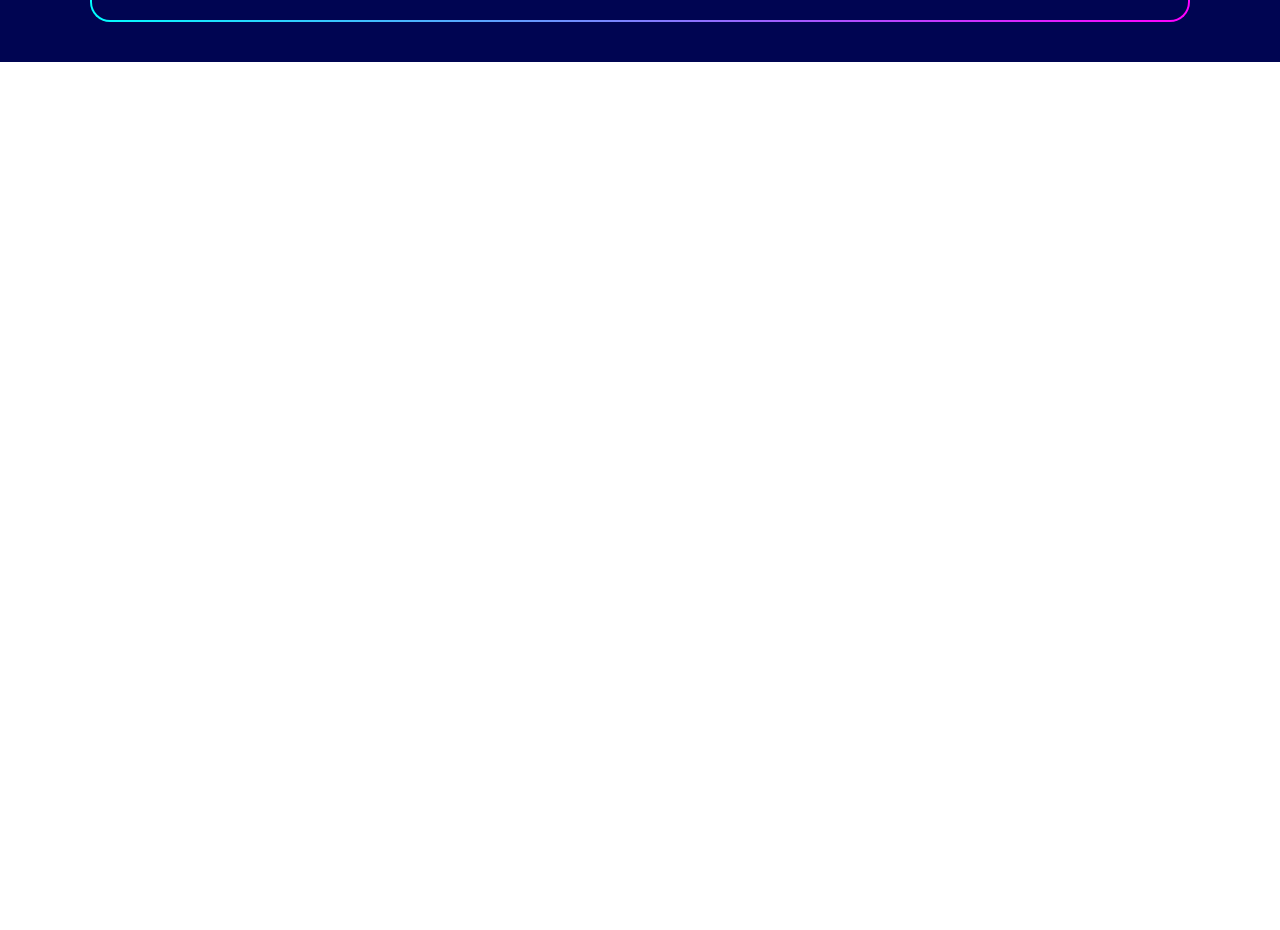
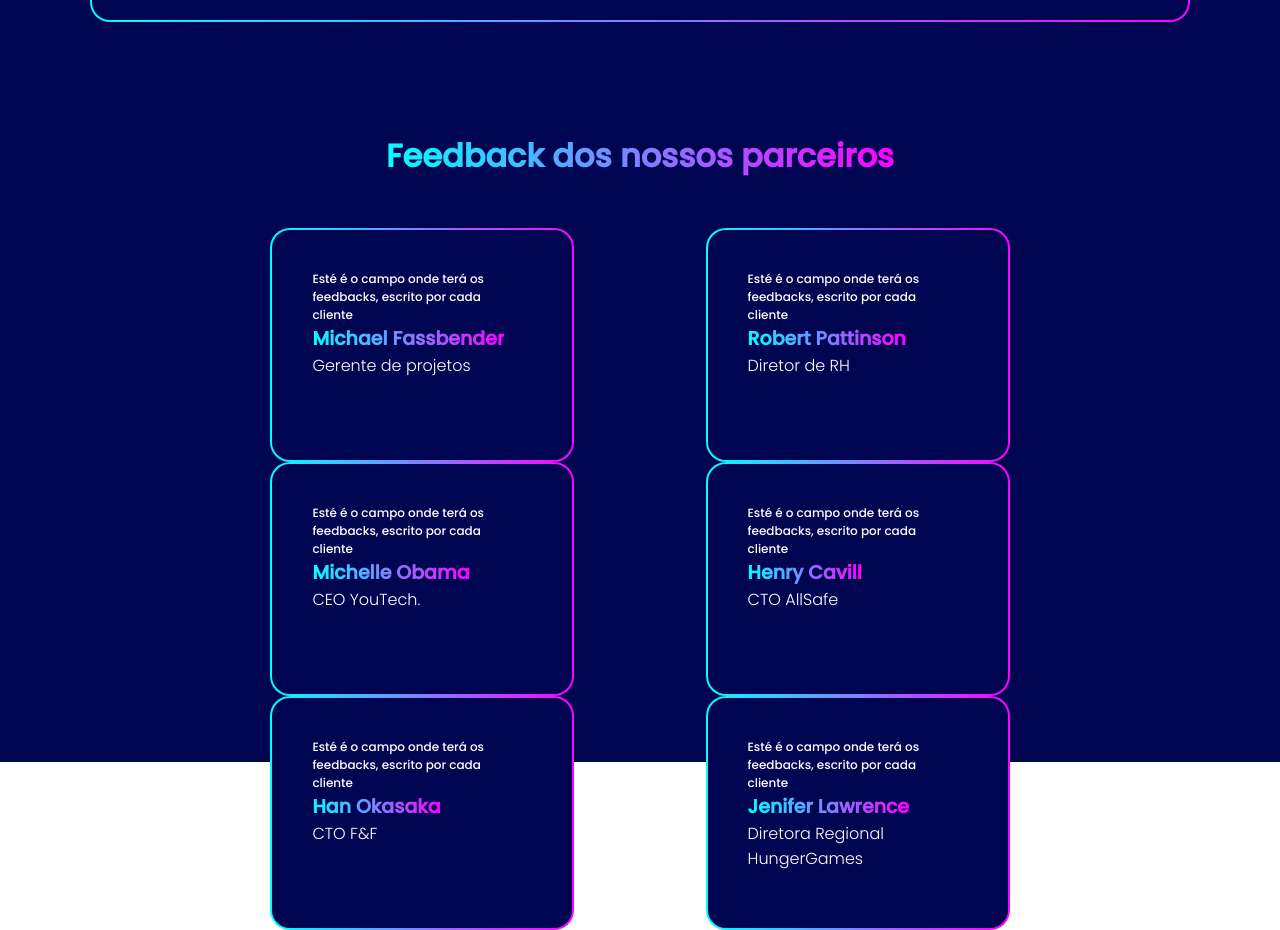
Before and after one commit to foliveiracamara/projeto-p.i-grupo-10, a React (Create React App) app in the folder projeto-react/onhome/: page / in a window 1280 px wide. Shown: the part 1591-2521 px from the top of the page. Before the commit the page ends 1653 px from the top, so only its background shows below. Built offline with nearby package versions, Linux system fonts and the light colour scheme.

Commit message:
Subindo parte dos feedbacks dos parceiros

```diff
--- a/projeto-react/onhome/src/components/Border/index.jsx
+++ b/projeto-react/onhome/src/components/Border/index.jsx
@@ -1,7 +1,7 @@
 import { height } from "@mui/system"
 import "./style.css"
 
-const Border = ({text, width, children}) => {
+const Border = ({text, width, height, children}) => {
 
     return (
         <div>
--- a/projeto-react/onhome/src/components/GradientText/index.jsx
+++ b/projeto-react/onhome/src/components/GradientText/index.jsx
@@ -5,15 +5,16 @@ const GradientText = (props) => {
     const textAlign = props.align ?? "center";
     const marginHorizontal = textAlign==="center" ? "auto" : "0";
 
+
     return (
         <div className={`text ${className}`} style={{ textAlign: textAlign }}>
-            <div className="label">
+            <div className="label" style={{fontSize: `${props.fontSizeLabel}px`}}>
                 {props.label ?? ''}
             </div>
-            <div className="title" style={{ margin: marginHorizontal }}>
+            <div className="title" style={{margin: marginHorizontal,fontSize: `${props.fontSizeTitle}px`}}>
                 {props.title ?? ''}
             </div>
-            <div className="subtitle">
+            <div className="subtitle" style={{fontSize: `${props.fontSizeSubtitle}px`}}>
                 {props.subtitle ?? ''}
             </div>
         </div>
--- a/projeto-react/onhome/src/components/Produtos/TextWithImage/index.jsx
+++ b/projeto-react/onhome/src/components/Produtos/TextWithImage/index.jsx
@@ -5,7 +5,13 @@ import './style.css';
 const TextWithImage = (props) => {
     return (
         <div className="textWithImage" style={{ flexDirection: props.reverse }}>
-            <GradientText label={props.label} title={props.title} subtitle={props.subtitle} align="left"/>
+            <GradientText
+                label={props.label}
+                title={props.title}
+                subtitle={props.subtitle}
+                fontSizeTitle={props.fontSizeTitle}
+                fontSizeLabel={props.fontSizeLabel}
+                align="left"/>
             <img src={props.image} alt={props.alt} />
         </div>
     );
--- /dev/null
+++ b/projeto-react/onhome/src/pages/InitialPage/Components/FeedbackCard/FeedbackCard.jsx
@@ -0,0 +1,23 @@
+import Border from '../../../../components/Border'
+import TextWithImage from '../../../../components/Produtos/TextWithImage';
+import './Style.css'
+
+const FeedbackCard = (props) => {
+    return (
+        <div>
+            <Border width={"220px"} height={"150px"} >
+                <div className='feedback--clientName'>
+                     <TextWithImage
+                        label={props.label}
+                        title={props.title}
+                        fontSizeTitle={props.fontSizeTitle}
+                        fontSizeLabel={props.fontSizeLabel}
+                        subtitle={props.subtitle}
+                        fontSizeSubtitle={props.fontSizeSubtitle}/>
+                </div>
+            </Border>
+        </div>
+    )
+}
+
+export default FeedbackCard;
--- a/projeto-react/onhome/src/pages/InitialPage/Feedbacks/Index.jsx
+++ b/projeto-react/onhome/src/pages/InitialPage/Feedbacks/Index.jsx
@@ -1,16 +1,55 @@
 import GradientText from '../../../components/GradientText'
+import FeedbackCard from '../Components/FeedbackCard/FeedbackCard'
 import './Style.css'
-import Border from '../../../components/Border'
 
 const Feedbacks = () => {
     return (
-        <div className='feedback--mainContainer'>
+        <div className='feedback--background'>
             <div className='feedback--container'>
-                <div className='feedback--title'>
                     <GradientText title="Feedback dos nossos parceiros" />
-                </div>
                 <div className='feedback--cards'>
-                    <Border width={"100px"}/>
+                    <FeedbackCard
+                        label={"Esté é o campo onde terá os feedbacks, escrito por cada cliente"}
+                        fontSizeLabel={12}
+                        title={"Michael Fassbender"}
+                        subtitle={"Gerente de projetos"}
+                        fontSizeTitle={19}
+                        fontSizeSubtitle={18}/>
+                    <FeedbackCard
+                        label={"Esté é o campo onde terá os feedbacks, escrito por cada cliente"}
+                        fontSizeLabel={12}
+                        title={"Robert Pattinson"}
+                        subtitle={"Diretor de RH"}
+                        fontSizeTitle={19}
+                        fontSizeSubtitle={18}/>
+                    <FeedbackCard
+                        label={"Esté é o campo onde terá os feedbacks, escrito por cada cliente"}
+                        fontSizeLabel={12}
+                        title={"Michelle Obama"}
+                        subtitle={"CEO YouTech."}
+                        fontSizeTitle={19}
+                        fontSizeSubtitle={18}/>
+                    <FeedbackCard
+                        label={"Esté é o campo onde terá os feedbacks, escrito por cada cliente"}
+                        fontSizeLabel={12}
+                        title={"Henry Cavill"}
+                        subtitle={"CTO AllSafe"}
+                        fontSizeTitle={19}
+                        fontSizeSubtitle={18}/>
+                    <FeedbackCard
+                        label={"Esté é o campo onde terá os feedbacks, escrito por cada cliente"}
+                        fontSizeLabel={12}
+                        title={"Han Okasaka"}
+                        subtitle={"CTO F&F"}
+                        fontSizeTitle={19}
+                        fontSizeSubtitle={18}/>
+                    <FeedbackCard
+                        label={"Esté é o campo onde terá os feedbacks, escrito por cada cliente"}
+                        fontSizeLabel={12}
+                        title={"Jenifer Lawrence"}
+                        subtitle={"Diretora Regional HungerGames"}
+                        fontSizeTitle={19}
+                        fontSizeSubtitle={17}/>
                 </div>
             </div>
         </div>
--- a/projeto-react/onhome/src/pages/InitialPage/Feedbacks/Style.css
+++ b/projeto-react/onhome/src/pages/InitialPage/Feedbacks/Style.css
@@ -2,8 +2,8 @@
     margin: 0;
 }
 
-.feedback--mainContainer{
-    background-color: rgb(46, 18, 73);
+.feedback--background{
+    background-color: rgb(0, 5, 82);
     width: 100%;
     height: 700px;
     display: flex;
@@ -12,6 +12,20 @@
 .feedback--container{
     width: 80%;
     height: 80%;
-    border: red solid 2px;
     margin: auto;
+
 }
+
+.feedback--cards{
+    width: 85%;
+    height: 500px;
+    display: inline-flex;
+    padding-top: 3em;
+    flex-wrap: wrap;
+    justify-content: space-around;
+}
+
+.feedback--clientName{
+    display: flex;
+
+}
--- a/projeto-react/onhome/src/pages/InitialPage/InitialPage.jsx
+++ b/projeto-react/onhome/src/pages/InitialPage/InitialPage.jsx
@@ -41,9 +41,9 @@ const InitialPage = () => {
                     {/* <Button >Seguir<ArrowRightAltIcon /></Button> */}
                 </section>
                 <Produtos />
-                {/* <section>
+                <section>
                     <Feedbacks title="aaaaaa"/>
-                </section> */}
+                </section>
             </div>
         </div>
     )
```
Also changed, not shown: projeto-react/onhome/src/pages/InitialPage/Components/FeedbackCard/Style.css (added).
